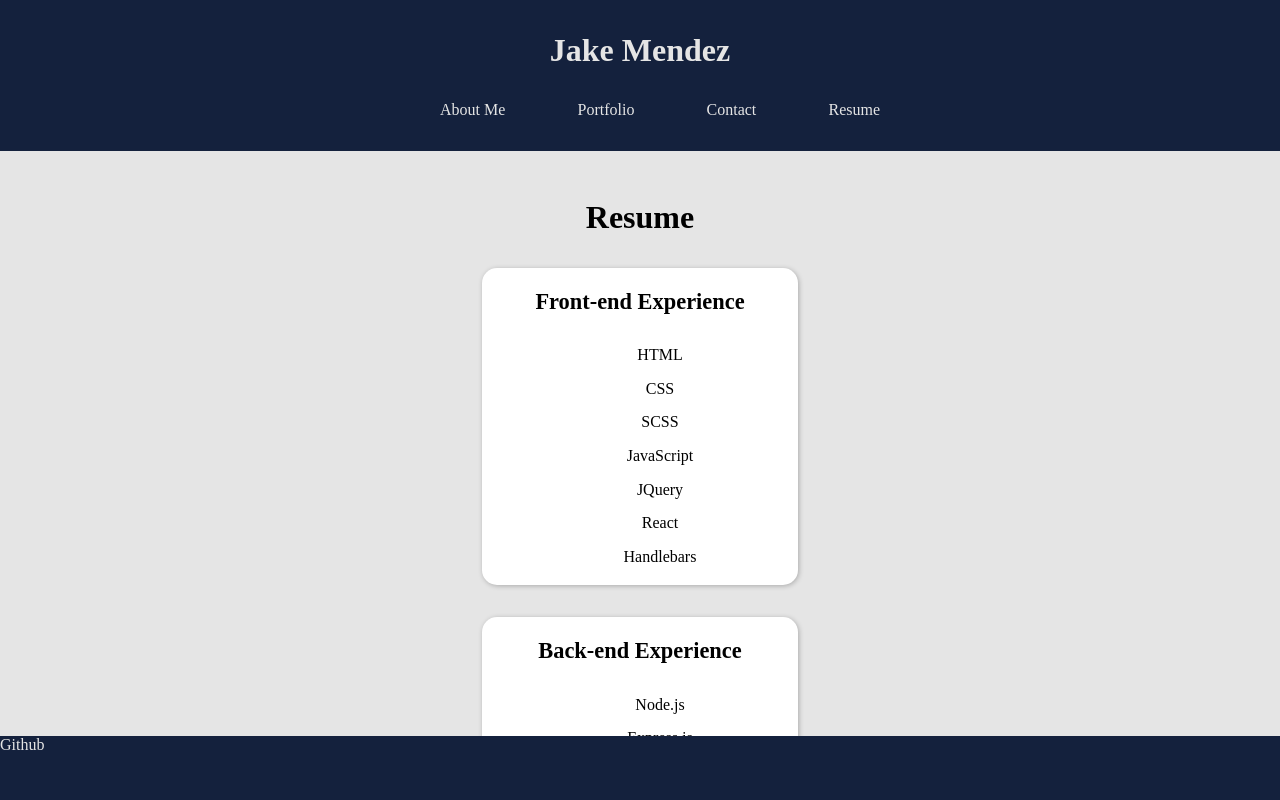
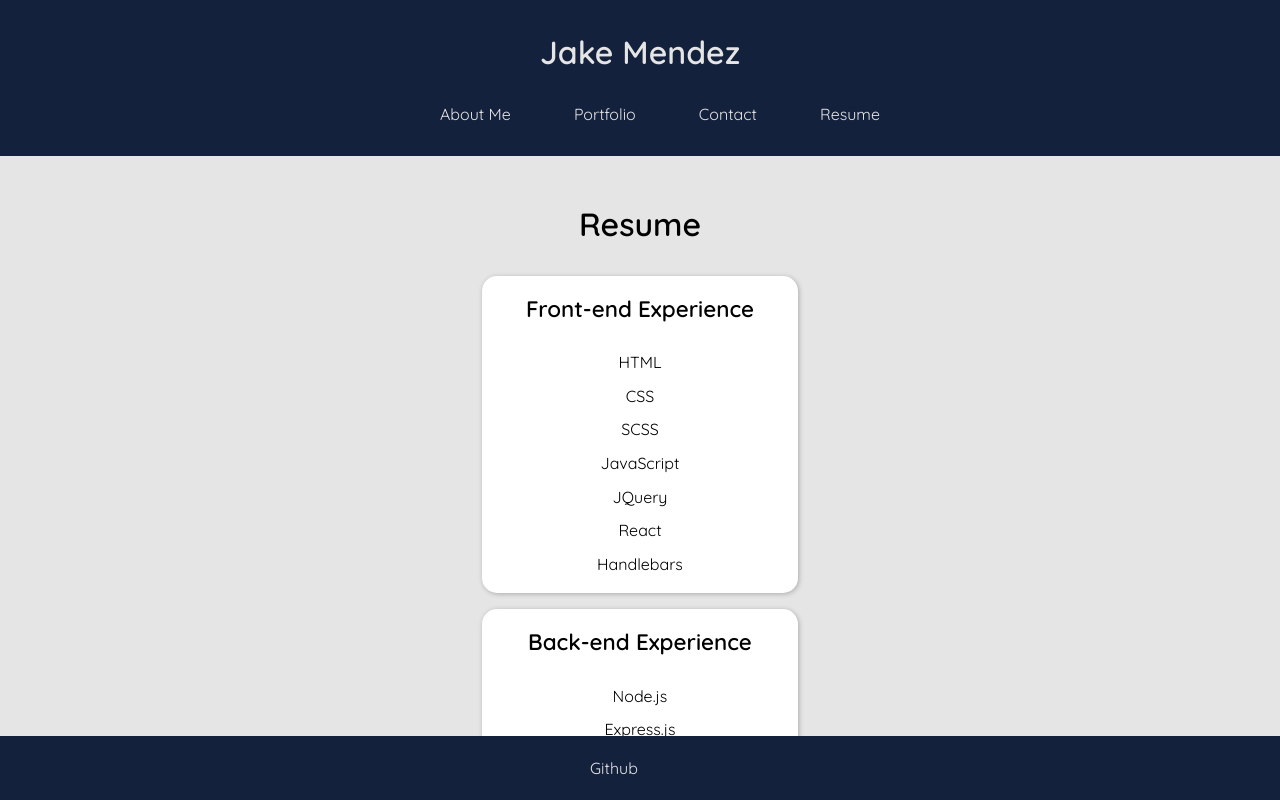
Before and after one commit to jakem8532/react-portfolio, a React (Create React App) app: page / in a window 1280 px wide. Both pictures are taken after a click on the item "Resume". Shown: the top 800 px of the page. Built offline with nearby package versions, Linux system fonts and the light colour scheme.

Commit message:
updated styling and fixed small styling errors

```diff
--- a/src/index.css
+++ b/src/index.css
@@ -1,4 +1,7 @@
 /* General */
+
+@import url('https://fonts.googleapis.com/css2?family=Quicksand:wght@400;600&display=swap');
+
 * {
   box-sizing: border-box;
   margin: 0;
@@ -19,6 +22,7 @@ body {
   margin: 0;
   padding: 0;
   background-color: var(--color-1);
+  font-family: 'Quicksand', sans-serif;
 }
 
 .d-flex {
@@ -89,16 +93,15 @@ nav {
 /* Portfolio */
 
 .project-group {
-  width: 90%;
+  width: 100%;
   justify-content: center;
   align-items: center;
   flex-wrap: wrap;
+  gap: 2em;
 }
 
 .card {
   position: relative;
-  margin-left: 2em;
-  margin-bottom: 2em;
   max-width: 400px;
   min-width: 200px;
   max-height: 400px;
@@ -106,6 +109,10 @@ nav {
   border-radius: 5px;
   transition: .5s;
   transform: scale(1)
+}
+
+.card:last-child {
+  margin-bottom: 5em;
 }
 
 .card:hover::before {
@@ -203,8 +210,11 @@ nav {
 /* About Me */
 .about-me-photo {
   display: inline-block;
-  width: 30%;
+  width: 300px;
+  height: 300px;
+  object-fit: cover;
   margin-bottom: 1em;
+  border-radius: 50%;
 }
 
 
@@ -230,6 +240,7 @@ input {
   border-radius: 10px;
   background-color: white;
   box-shadow: 1px 1px 5px rgb(0,0,0, 0.25);
+  font-family: 'Quicksand', sans-serif;
 }
 
 textarea {
@@ -239,6 +250,7 @@ textarea {
   border-radius: 10px;
   background-color: white;
   box-shadow: 1px 1px 5px rgb(0,0,0, 0.25);
+  font-family: 'Quicksand', sans-serif;
 }
 
 .error-text {
@@ -248,6 +260,7 @@ textarea {
 
 .btn {
   padding: 1em 2.5em;
+  margin-top: 2em;
   border: none;
   font-size: 1.1em;
   border-radius: 15px;
@@ -273,10 +286,14 @@ textarea {
   background-color: white;
   padding: 1em;
   width: 30%;
-  margin: 2em auto 0 auto;
+  margin: 1em auto;
   box-shadow: 1px 1px 5px rgb(0,0,0,0.25);
   border-radius: 15px;
   line-height: 1.6;
+}
+
+.resume-bottom {
+  margin-bottom: 5em;;
 }
 
 .resume-header {
@@ -284,8 +301,14 @@ textarea {
   margin-bottom: 1em;
 }
 
+.resume-items {
+  margin: 0;
+  padding: 0;
+}
+
 .resume-item {
   list-style: none;
+  list-style-type: none;
   margin-top: 0.5em;
 }
 
@@ -301,14 +324,13 @@ footer {
   left: 0;
   width: 100%;
   display: flex;
-  flex-direction: column;
+  justify-content: center;
   align-items: center;
 }
 
 footer a {
-  position: relative;
   text-decoration: none;
-  width: 100%;
+  width: 100px;
   color: var(--color-1);
 }
 
```
